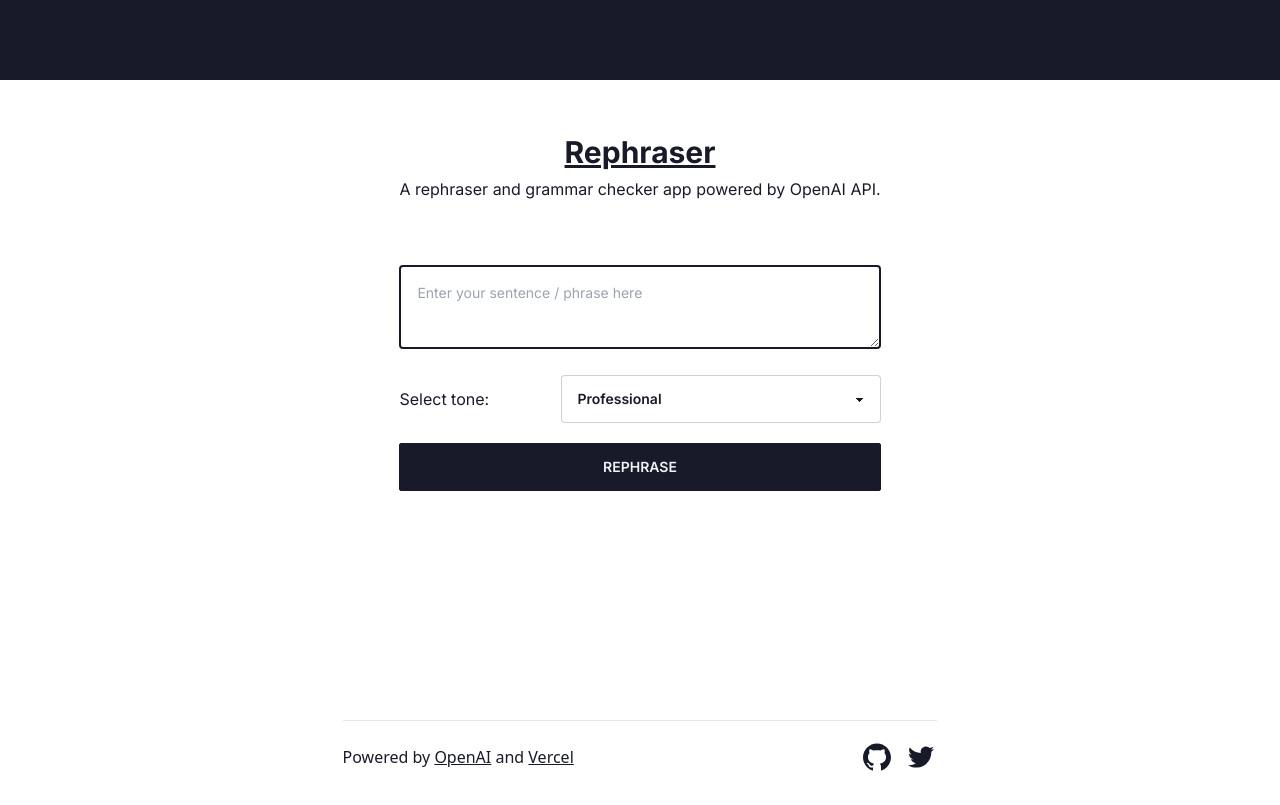
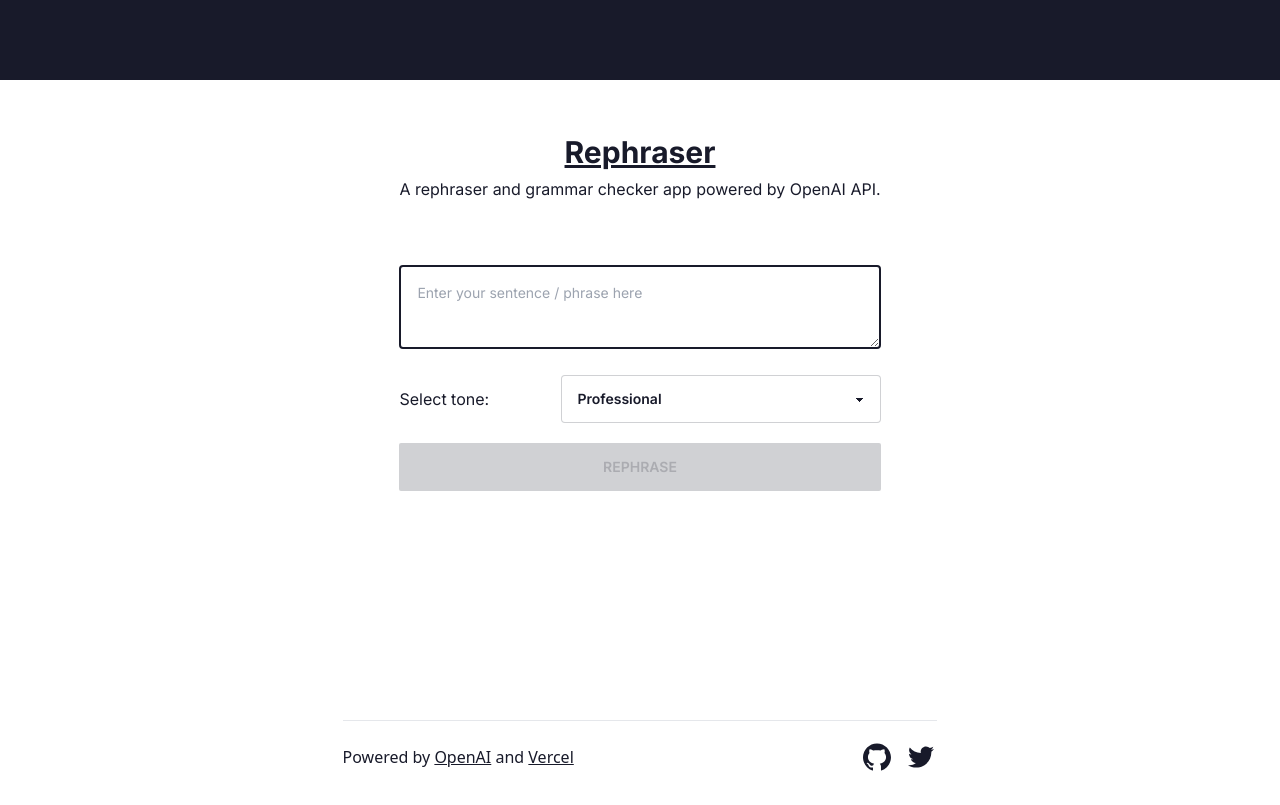
Before and after one commit to JohnPevien/rephraser, a Next.js app: page / in a window 1280 px wide. Built offline with nearby package versions, Linux system fonts and the light colour scheme.

Commit message:
Add validation to disable the "Rephrase" button if the sentence is empty or less than 7 characters

```diff
--- a/pages/index.tsx
+++ b/pages/index.tsx
@@ -190,7 +190,7 @@ export default function Home() {
 
               <Button
                 onClick={() => generateSentence(sentence, vibe)}
-                disabled={loading}
+                disabled={loading || !sentence || sentence.length < 7}
               >
                 Rephrase
               </Button>
```
